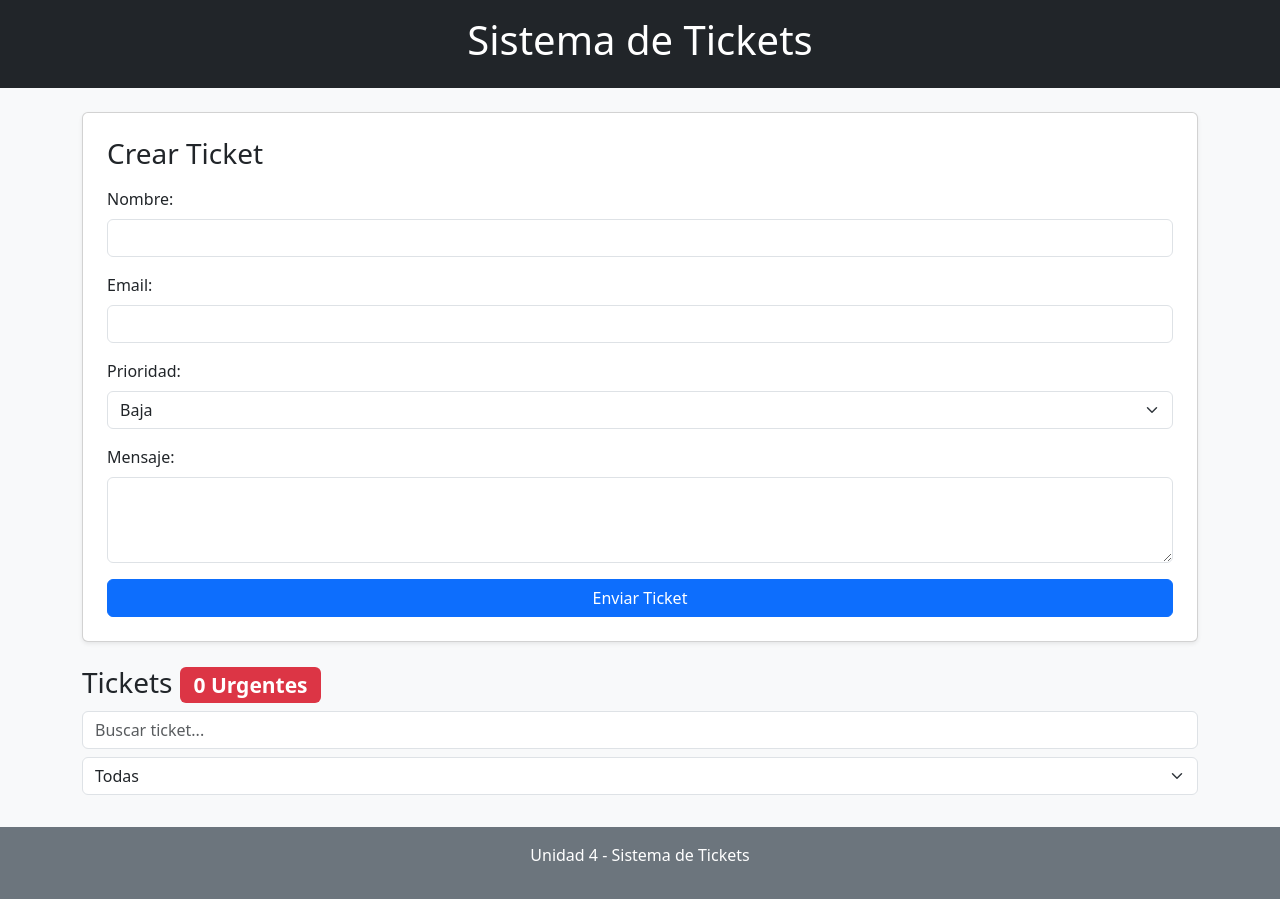
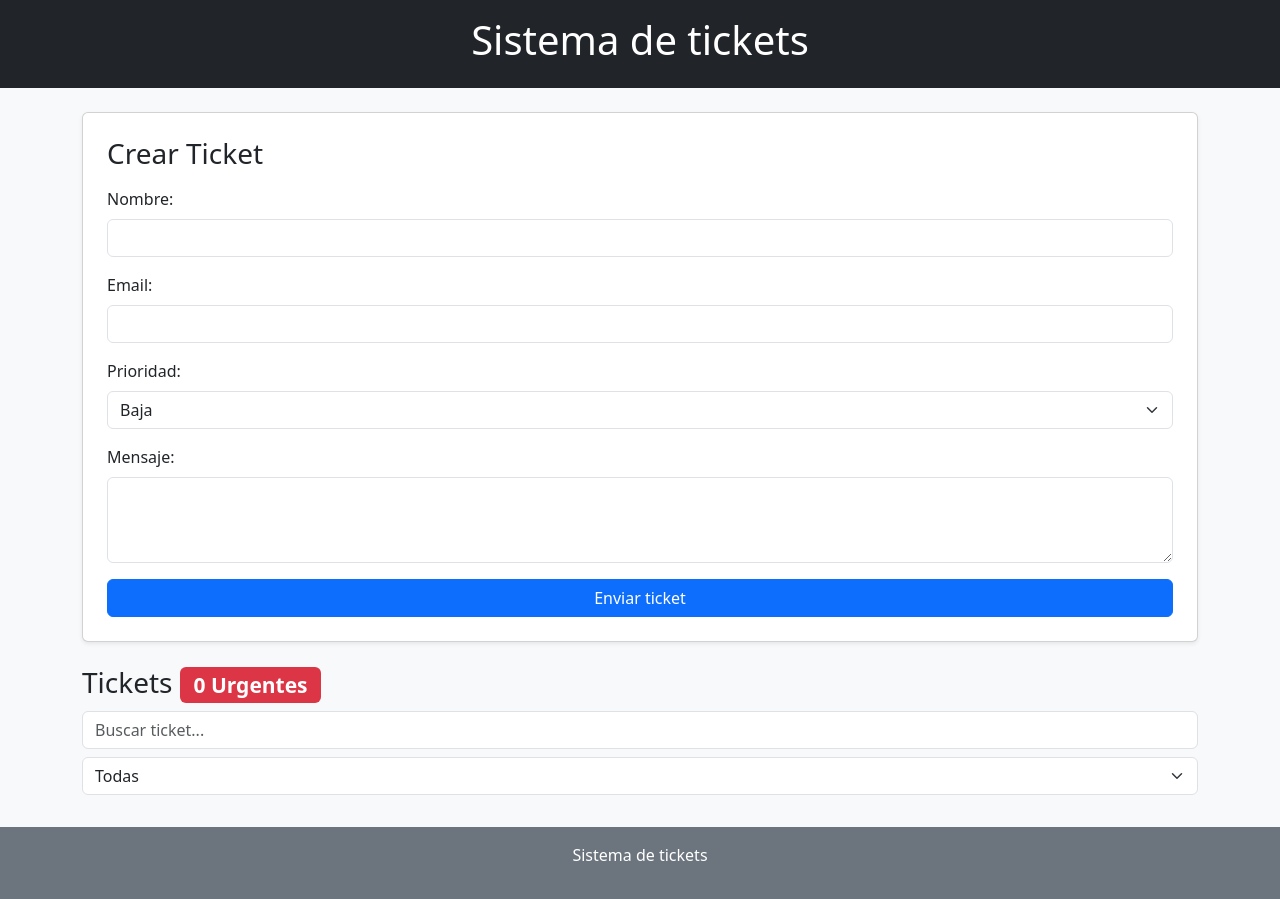
Before and after one commit to Nesquick23/sistematickets, a plain HTML site: page index.html in a window 1280 px wide. Drawn offline with nearby package versions, Linux system fonts and the light colour scheme.

Commit message:
Update index.html

```diff
--- a/index.html
+++ b/index.html
@@ -14,7 +14,7 @@
 <body class="bg-light">
 
 <header class="bg-dark text-white text-center p-3">
-    <h1>Sistema de Tickets</h1>
+    <h1>Sistema de tickets</h1>
 </header>
 
 <main class="container my-4">
@@ -49,7 +49,7 @@
                 <p class="text-danger small" id="errMensaje"></p>
             </div>
 
-            <button type="submit" class="btn btn-primary w-100">Enviar Ticket</button>
+            <button type="submit" class="btn btn-primary w-100">Enviar ticket</button>
         </form>
     </section>
 
@@ -70,7 +70,7 @@
 </main>
 
 <footer class="bg-secondary text-white text-center p-3">
-    <p>Unidad 4 - Sistema de Tickets</p>
+    <p>Sistema de tickets</p>
 </footer>
 
 <!-- JS -->
```
